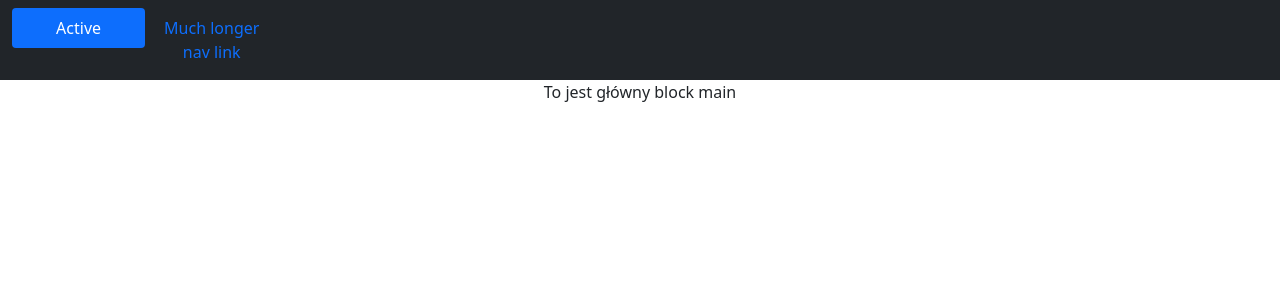
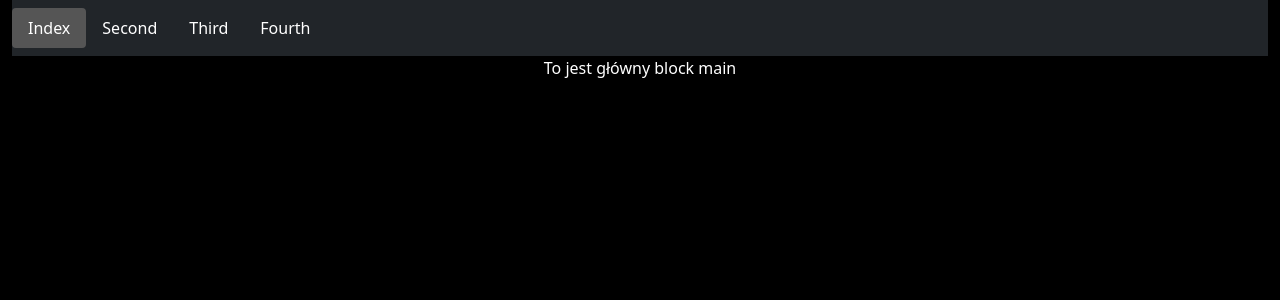
Before and after one commit to tycjan-k/FinalProject, a Flask app: page / in a window 1280 px wide. Shown: the top 300 px of the page. Run offline with Flask 2, Linux system fonts and the light colour scheme; some libraries are stand-ins or nearby versions.

Commit message:
navbar white

```diff
--- /dev/null
+++ b/static/styles.css
@@ -0,0 +1,14 @@
+body {
+    background-color: black;
+    color: white;
+}
+.nav .nav-pills .nav-justified li a {
+    color: white;
+}
+.nav-pills .nav-link.active, .nav-pills .show > .nav-link {
+    color: #fff;
+    background-color: #555555;
+}
+.white {
+    color:white;
+}
--- a/templates/index.html
+++ b/templates/index.html
@@ -4,6 +4,15 @@
     index Page
 {% endblock %}
 
+{% block navbar %}
+    <ul class="nav nav-pills nav-justified">
+        <li class="nav-item"><a class="nav-link active" aria-current="page" href="#">Index</a></li>
+        <li class="nav-item"><a class="nav-link white" href="#">Second</a></li>
+        <li class="nav-item"><a class="nav-link white" href="#">Third</a></li>
+        <li class="nav-item"><a class="nav-link white" href="#">Fourth</a></li>
+    </ul>
+{% endblock %}
+
 {% block main %}
     To jest główny block main
 {% endblock %}
--- a/templates/layout.html
+++ b/templates/layout.html
@@ -16,33 +16,21 @@
     </head>
 
     <body>
-
-        <nav class="navbar navbar-dark bg-dark">
         <div class="container-fluid">
+            <nav class="navbar navbar-dark bg-dark navbar navbar-expand-md">
                     {% if session["user_id"] %}
                             <ul class="nav nav-pills nav-justified">
-                        <li class="nav-item">
-                        <a class="nav-link active" aria-current="page" href="#">Active</a>
-                        </li>
-                        <li class="nav-item">
-                        <a class="nav-link" href="#">Much longer nav link</a>
-                        </li>
-                        <li class="nav-item">
-                        <a class="nav-link" href="#">Link</a>
-                        </li>
+                                <li class="nav-item"><a class="nav-link active" aria-current="page" href="#">Active</a></li>
+                                <li class="nav-item"><a class="nav-link" href="#">Much longer nav link</a></li>
+                                <li class="nav-item"><a class="nav-link" href="#">Link</a></li>
                             </ul>
                     {% else %}
-                    <ul class="nav nav-pills nav-justified">
-                        <li class="nav-item">
-                        <a class="nav-link active" aria-current="page" href="#">Active</a>
-                        </li>
-                        <li class="nav-item">
-                        <a class="nav-link" href="#">Much longer nav link</a>
-                        </li>
-                    </ul>
+
+                            {% block navbar %}{% endblock %}
+
                     {% endif %}
+            </nav>
         </div>
-        </nav>
 
 
 
```
Lines whose indentation alone changed are shown as unchanged.
